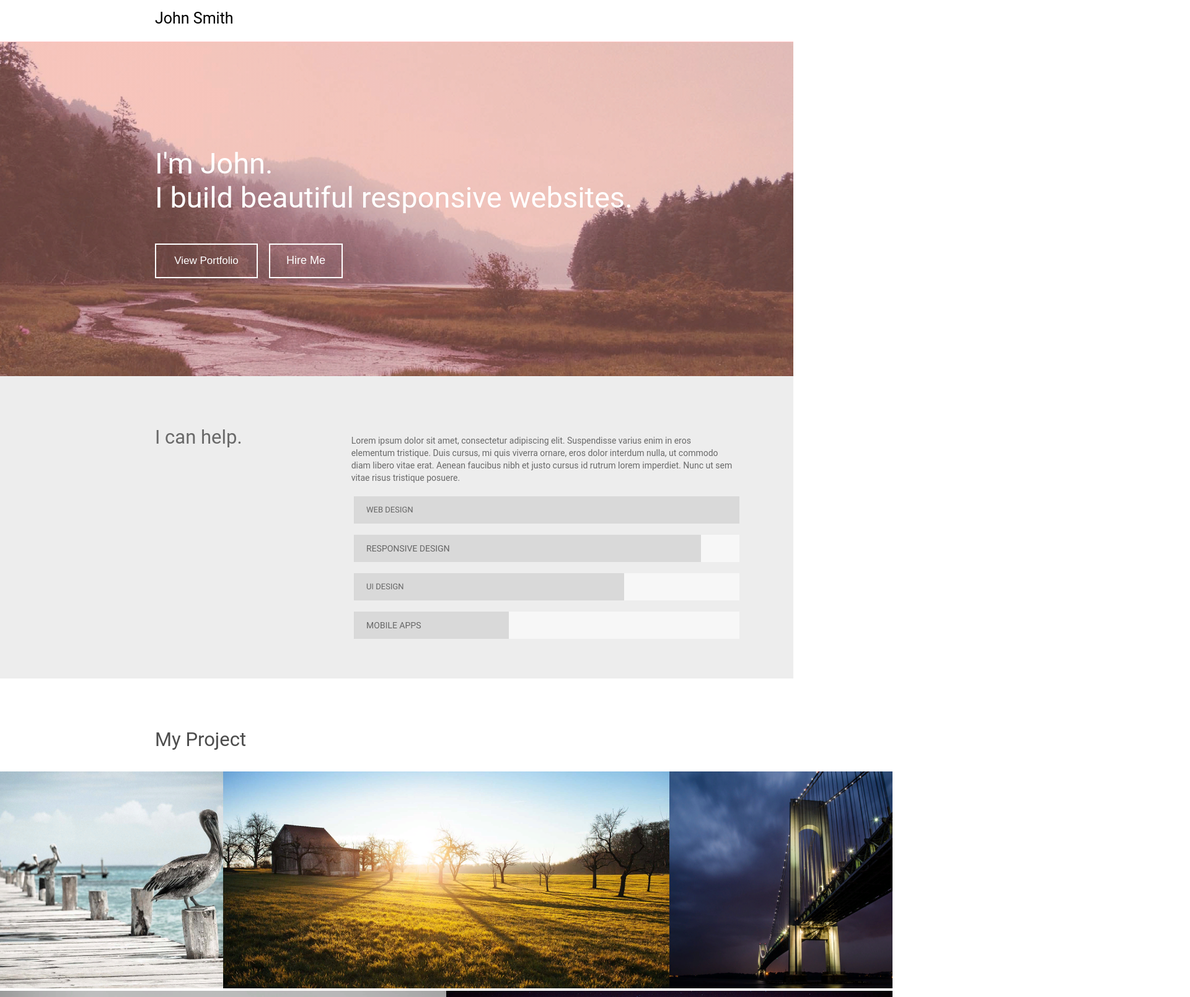
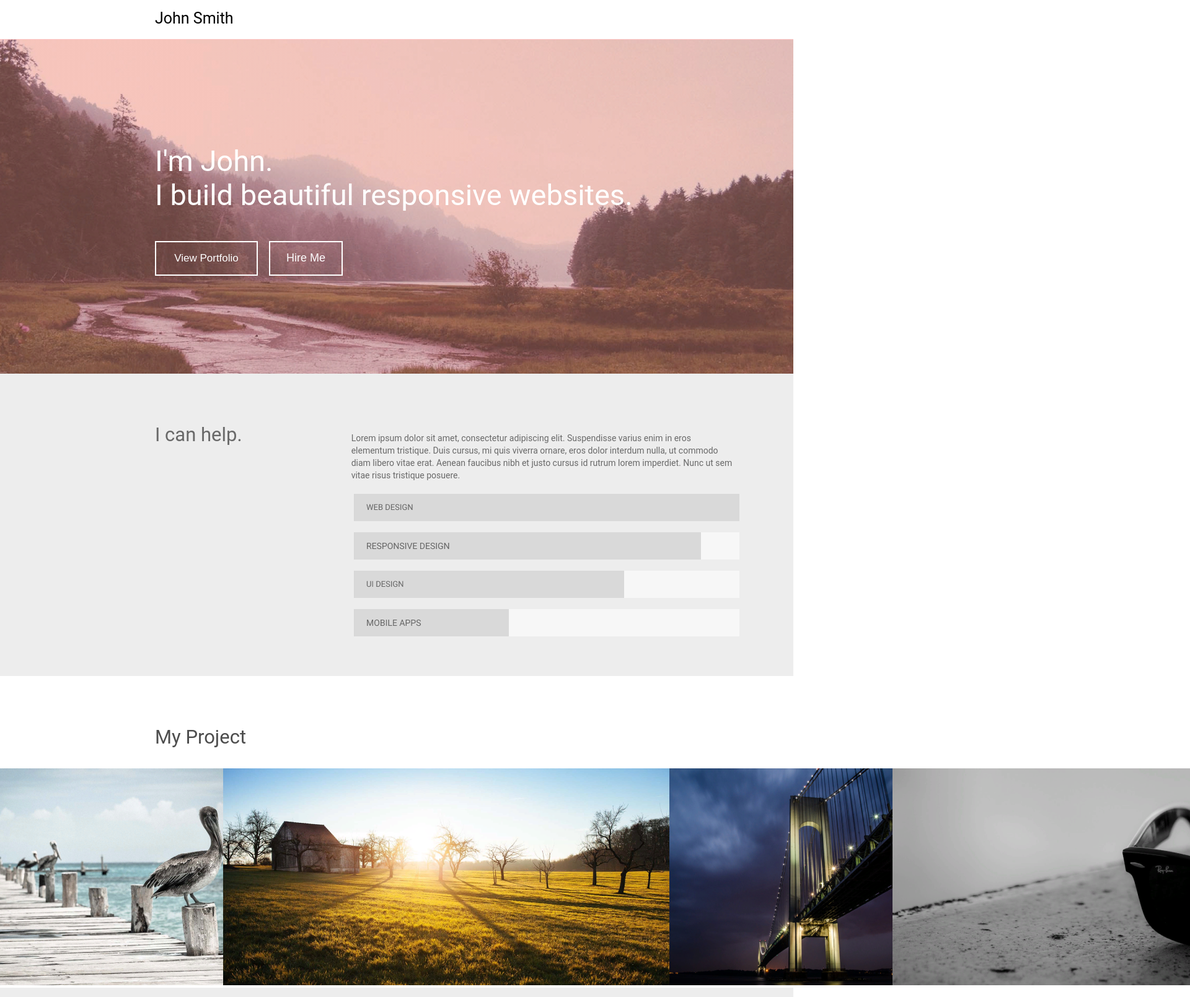
Before and after one commit to AlinaZav/FirstProject, a plain HTML site: page index.html in a window 1280 px wide. Shown: the top 1609 px of the page at 62% size, 1920 px wide, since content can reach past the window. Drawn offline with Linux system fonts and the light colour scheme.

Commit message:
add margin auto

```diff
--- a/css/style.css
+++ b/css/style.css
@@ -9,12 +9,9 @@ body, h1, h2, h3, input{
 .section-wrapper{
     max-width: 940px;
     width: 100%;
-    margin: 0;
+    margin: auto;
 }
 .nav{
-    position: fixed;
-    top: 0;
-    left: 0;
     width: 100%;
     background-color: #fff;
 
@@ -30,10 +27,12 @@ body, h1, h2, h3, input{
     background:
         linear-gradient(to top, rgba(253,110,110,40%), rgba(253,110,110,40%)),
         url(../img/John.png) no-repeat 100%;
-        margin-top: 67px;
+        position: relative;
 }
 .header_offer{
-    padding: 169px 0px 0px 250px;
+    position: absolute;
+    top: 169px;
+    left: 250px;
 }
 .header_offer__title{
     font-size: 47px;
@@ -93,18 +92,25 @@ border: double;
     top: 178px;
     padding-top: 16px;
 }
+.section_portfolio{
+    position:relative;
+}
 .section_portfolio h2{
     font-size: 31px;
     color: #4D4D4D;
-    padding: 80px 0 33px 250px;
+    position: absolute;
+    top: 80px;
+    left: 250px;
 }
 .portfolio__project{
     width: 1440px;
     display: flex;
-    flex-wrap: wrap;
+   padding-top: 149px;
 }
-.first-img__project{
-
+.first-img__project, .two-img__project, .tree-img__project, .four-img__project, .five-img__project, .six-img__project, .seven-img__project, .eigth-img__project, .nine-img__project, .ten-img__project{
+        width: 100%;
+        height: 100%;
+        object-fit: cover;
 }
 .two-img__project{
 
@@ -198,8 +204,14 @@ input {
     background-color: #D1D1D1;
     cursor: pointer;
 }
+.footer{
+    position:relative;
+}
 .footer p{
     color: #C4C4C4;
-    margin: 35px 0px 35px 240px;
     font-size: 15px;
+    position: absolute;
+    top: 35px;
+    left: 250px;
+    bottom: 35px;
 }
```
Also changed, not shown: index.html (+1 -1 lines).
